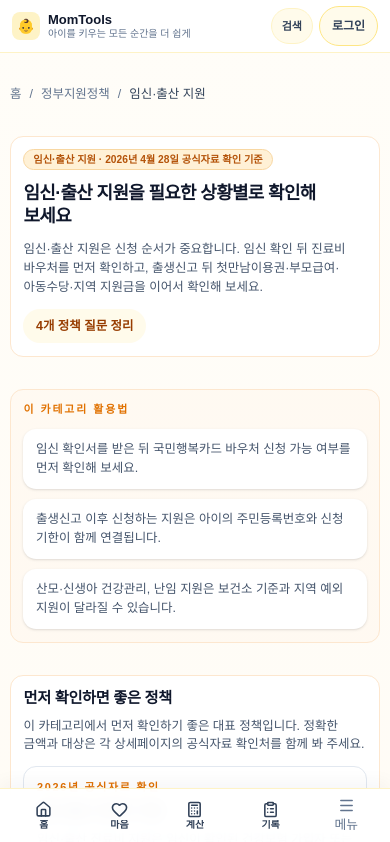
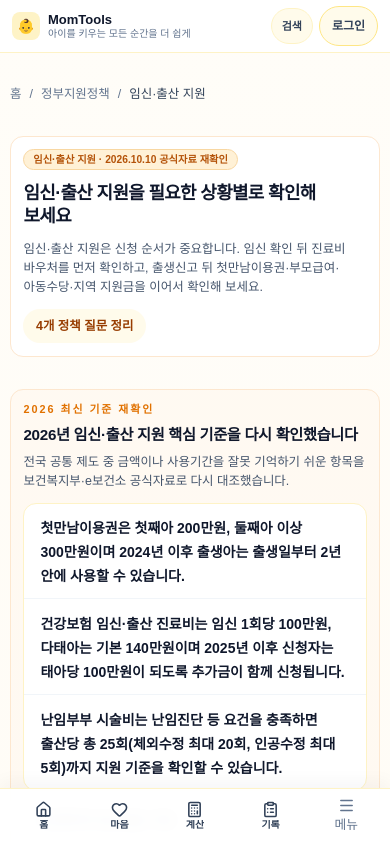
Before and after one commit to afternoonkim/momtools, a Next.js app: page /policy/pregnancy-birth in a window 390 px wide. Shown: the top 842 px of the page. Built offline with nearby package versions, Linux system fonts and the light colour scheme; no server answers.

Commit message:
content: recheck volatile 2026 policy and medical guidance

```diff
--- a/app/policy/[category]/page.tsx
+++ b/app/policy/[category]/page.tsx
@@ -14,6 +14,72 @@ import PolicyCategorySearch from "./PolicyCategorySearch";
 
 type Params = { category: string };
 
+type VerifiedUpdate = {
+  title: string;
+  lead: string;
+  facts: string[];
+  sources: { label: string; href: string }[];
+};
+
+const REVIEWED_AT = "2026-10-10";
+
+const verifiedUpdates: Partial<Record<GovernmentPolicyCategory, VerifiedUpdate>> = {
+  "pregnancy-birth": {
+    title: "2026년 임신·출산 지원 핵심 기준을 다시 확인했습니다",
+    lead: "전국 공통 제도 중 금액이나 사용기간을 잘못 기억하기 쉬운 항목을 보건복지부·e보건소 공식자료로 다시 대조했습니다.",
+    facts: [
+      "첫만남이용권은 첫째아 200만원, 둘째아 이상 300만원이며 2024년 이후 출생아는 출생일부터 2년 안에 사용할 수 있습니다.",
+      "건강보험 임신·출산 진료비는 임신 1회당 100만원, 다태아는 기본 140만원이며 2025년 이후 신청자는 태아당 100만원이 되도록 추가금이 함께 신청됩니다.",
+      "난임부부 시술비는 난임진단 등 요건을 충족하면 출산당 총 25회(체외수정 최대 20회, 인공수정 최대 5회)까지 지원 기준을 확인할 수 있습니다.",
+    ],
+    sources: [
+      { label: "보건복지부 임신·출산 지원", href: "https://www.mohw.go.kr/menu.es?mid=a10711020100" },
+      { label: "보건복지부 임신·출산 진료비", href: "https://www.mohw.go.kr/menu.es?mid=a10705020100" },
+      { label: "e보건소 난임부부 시술비", href: "https://e-health.go.kr/gh/caSrvcGud/selectMdclSupGudInfo.do?heBiz=PG00001&menuId=200009" },
+    ],
+  },
+  "childcare-benefit": {
+    title: "2026년 아동수당·부모급여 최신 기준을 다시 확인했습니다",
+    lead: "아이 나이와 거주지역에 따라 실제 지급액이 달라지는 전국 공통 지원을 보건복지부 최신 안내와 다시 대조했습니다.",
+    facts: [
+      "아동수당은 2026년 만 9세 미만 모든 아동이 대상이며 수도권 월 10만원, 비수도권 월 10.5만원이 기본입니다.",
+      "인구감소 우대지역은 월 11만원, 특별지역은 월 12만원이며 지역사랑상품권 추가지원이 적용되면 최대 월 13만원까지 달라질 수 있습니다.",
+      "부모급여는 0~11개월 월 100만원, 12~23개월 월 50만원 기준이며 어린이집 이용 시 보육료와 차액 지급 방식을 함께 확인해야 합니다.",
+    ],
+    sources: [
+      { label: "보건복지부 아동수당", href: "https://www.mohw.go.kr/menu.es?mid=a10711030100" },
+      { label: "보건복지부 부모급여", href: "https://www.mohw.go.kr/menu.es?mid=a10711030600" },
+    ],
+  },
+  "work-parenting": {
+    title: "2026년 휴가·육아휴직·단축근무 급여 기준을 다시 확인했습니다",
+    lead: "9월 18일부터 시행된 최신 상한액 고시와 고용24 안내를 함께 확인했습니다. 휴가 일수와 고용보험 급여는 서로 다른 기준이므로 구분해서 보세요.",
+    facts: [
+      "일반 육아휴직급여는 1~3개월 월 상한 250만원, 4~6개월 200만원, 7개월 이후 160만원 기준입니다.",
+      "육아기 근로시간 단축은 만 12세 이하 또는 초등학교 6학년 이하 자녀가 대상이며, 2026년부터 주당 최초 10시간분의 기준 상한이 250만원으로 올라갔습니다. 나머지 단축시간은 통상임금 80%, 기준 상한 160만원을 적용합니다.",
+      "배우자 출산휴가는 20일이고 출산일부터 120일 이내 사용 기준입니다. 2026년 9월 18일 시행 고시의 20일분 급여 상한은 1,684,210원입니다.",
+      "출산전후휴가 급여 상한은 최신 고시 기준 90일 660만원, 미숙아 100일 7,333,330원, 다태아 120일 880만원입니다.",
+    ],
+    sources: [
+      { label: "고용24 육아휴직급여", href: "https://m.work24.go.kr/cm/c/f/1100/selecSystInfo.do?currentPageNo=1&recordCountPerPage=10&systClId=SC00000251&systId=SI00000402" },
+      { label: "국가법령정보센터 출산전후휴가 급여등 상한액 고시", href: "https://www.law.go.kr/admRulSc.do?eventGubun=060103&menuId=5&query=%EC%B6%9C%EC%82%B0%EC%A0%84%ED%9B%84%ED%9C%B4%EA%B0%80%20%EA%B8%89%EC%97%AC%EB%93%B1%20%EC%83%81%ED%95%9C%EC%95%A1%20%EA%B3%A0%EC%8B%9C&subMenuId=45&tabMenuId=183" },
+    ],
+  },
+  "care-education": {
+    title: "2026년 아이돌봄서비스 요금·지원구간을 다시 확인했습니다",
+    lead: "아이돌봄서비스는 같은 시간 이용해도 소득유형과 서비스 종류에 따라 본인부담금이 달라집니다. 2026년 공식 안내의 요금과 정부지원 구간을 다시 대조했습니다.",
+    facts: [
+      "시간제 기본형 이용요금은 시간당 12,790원입니다.",
+      "정부지원 소득기준은 기준 중위소득 250% 이하인 라형까지 확대되어 소득구간별 지원비율이 달라집니다.",
+      "시간제 서비스는 생후 3개월 이상 만 12세 이하, 영아종일제는 생후 3개월 이상 만 36개월 이하가 기본 대상 연령입니다.",
+    ],
+    sources: [
+      { label: "아이돌봄서비스 공식 안내", href: "https://idolbom.go.kr/front/biz/srvcGuide" },
+      { label: "성평등가족부 아이돌봄 지원사업", href: "https://www.mogef.go.kr/sp/fam/sp_fam_f005.do" },
+    ],
+  },
+};
+
 export async function generateStaticParams() {
   return (Object.keys(governmentPolicyCategories) as GovernmentPolicyCategory[]).map((category) => ({ category }));
 }
@@ -23,10 +89,11 @@ export async function generateMetadata({ params }: { params: Promise<Params> }):
   if (!(category in governmentPolicyCategories)) return {};
   const typed = category as GovernmentPolicyCategory;
   const info = governmentPolicyCategories[typed];
+  const latest = verifiedUpdates[typed];
 
   return {
     title: `${info.label} | 2026 정부지원정책 정리 | MomTools`,
-    description: `${info.description} ${POLICY_VERIFIED_LABEL}으로 대상, 지원내용, 신청 전 확인할 점을 신청 전에 확인하기 쉽게 정리했습니다.`,
+    description: `${info.description} ${latest ? "2026년 10월 공식자료 재확인 기준" : POLICY_VERIFIED_LABEL}으로 대상, 지원내용, 신청 전 확인할 점을 정리했습니다.`,
     keywords: [info.label, "정부지원정책", "육아 지원금", "출산 지원금", ...getGovernmentPolicies(typed).flatMap((item) => item.keywords.slice(0, 2)).slice(0, 40)],
     alternates: { canonical: buildCanonical(`/policy/${typed}`) },
     openGraph: {
@@ -46,9 +113,9 @@ export default async function PolicyCategoryPage({ params }: { params: Promise<P
   const typed = category as GovernmentPolicyCategory;
   const info = governmentPolicyCategories[typed];
   const entries = getGovernmentPolicies(typed);
-  const isChildcareBenefit = typed === "childcare-benefit";
-  const categoryVerifiedAt = isChildcareBenefit ? "2026-10-10" : POLICY_VERIFIED_AT;
-  const categoryVerifiedLabel = isChildcareBenefit ? "2026.10.10 공식자료 확인" : POLICY_VERIFIED_LABEL;
+  const latest = verifiedUpdates[typed];
+  const categoryVerifiedAt = latest ? REVIEWED_AT : POLICY_VERIFIED_AT;
+  const categoryVerifiedLabel = latest ? "2026.10.10 공식자료 재확인" : POLICY_VERIFIED_LABEL;
   const featured = entries
     .filter((policy) => (policy.amountCards?.length ?? 0) > 0 || (policy.dataRows?.length ?? 0) > 0)
     .slice(0, 4);
@@ -116,47 +183,36 @@ export default async function PolicyCategoryPage({ params }: { params: Promise<P
         <ContentUpdateNote
           publishedOn={SITE_DATES.published}
           updatedOn={categoryVerifiedAt}
-          note={isChildcareBenefit
-            ? "2026년 아동수당 확대 기준을 보건복지부 공식자료로 다시 확인했습니다. 다른 정책은 각 상세페이지의 공식자료 확인일과 최신 안내를 함께 확인해 주세요."
+          note={latest
+            ? "변경 가능성이 큰 금액·대상·기간은 2026년 10월 10일 현재 공식자료로 재확인했습니다. 개별 신청 전에는 상세페이지의 공식자료와 담당 기관 안내를 최종 기준으로 확인해 주세요."
             : "정책 기준은 공식자료 확인일 기준으로 정리했습니다. 실제 신청 전에는 복지로, 정부24, 고용24, 주민센터, 보건소 등 공식 창구에서 최종 조건을 확인해 주세요."}
         />
 
-        {isChildcareBenefit ? (
+        {latest ? (
           <section className="mt-card-soft p-6 md:p-8">
-            <div className="text-xs font-semibold uppercase tracking-[0.18em] text-amber-600">2026 아동수당 최신 확인</div>
-            <h2 className="mt-title-md mt-3">만 9세 미만으로 확대됐고, 거주 지역에 따라 월 지급액이 달라집니다</h2>
-            <p className="mt-text-main mt-3">
-              보건복지부 최신 안내 기준으로 2026년 아동수당은 만 9세 미만 모든 아동이 대상입니다. 기본 지급액은 수도권 월 10만원이며, 비수도권과 인구감소지역은 추가 지원이 반영됩니다.
-            </p>
-            <div className="mt-5 grid gap-3 sm:grid-cols-2 xl:grid-cols-4">
-              <div className="rounded-2xl bg-white p-4 shadow-sm">
-                <div className="text-sm font-bold text-slate-800">수도권</div>
-                <div className="mt-2 text-xl font-extrabold text-slate-900">월 10만원</div>
-              </div>
-              <div className="rounded-2xl bg-white p-4 shadow-sm">
-                <div className="text-sm font-bold text-slate-800">비수도권</div>
-                <div className="mt-2 text-xl font-extrabold text-slate-900">월 10.5만원</div>
-              </div>
-              <div className="rounded-2xl bg-white p-4 shadow-sm">
-                <div className="text-sm font-bold text-slate-800">인구감소 우대지역</div>
-                <div className="mt-2 text-xl font-extrabold text-slate-900">월 11만원</div>
-              </div>
-              <div className="rounded-2xl bg-white p-4 shadow-sm">
-                <div className="text-sm font-bold text-slate-800">인구감소 특별지역</div>
-                <div className="mt-2 text-xl font-extrabold text-slate-900">월 12만원</div>
-              </div>
+            <div className="text-xs font-semibold uppercase tracking-[0.18em] text-amber-600">2026 최신 기준 재확인</div>
+            <h2 className="mt-title-md mt-3">{latest.title}</h2>
+            <p className="mt-text-main mt-3">{latest.lead}</p>
+            <ul className="mt-result-list mt-5">
+              {latest.facts.map((fact) => (
+                <li key={fact} className="mt-result-list-item">
+                  <span className="mt-result-value">{fact}</span>
+                </li>
+              ))}
+            </ul>
+            <div className="mt-5 flex flex-wrap gap-3">
+              {latest.sources.map((source) => (
+                <a
+                  key={source.href}
+                  href={source.href}
+                  target="_blank"
+                  rel="noopener noreferrer"
+                  className="inline-flex rounded-full border border-amber-200 bg-white px-4 py-2 text-sm font-semibold text-amber-700 hover:border-amber-300"
+                >
+                  {source.label}
+                </a>
+              ))}
             </div>
-            <p className="mt-4 text-sm leading-7 text-slate-600">
-              인구감소지역에서 지역사랑상품권으로 지급하는 경우 월 1만원 상당이 추가될 수 있어 최대 월 13만원까지 받을 수 있습니다. 실제 지급 방식과 지역 구분은 거주지 기준 안내를 최종 확인해 주세요.
-            </p>
-            <a
-              href="https://www.mohw.go.kr/menu.es?mid=a10711030100"
-              target="_blank"
-              rel="noopener noreferrer"
-              className="mt-4 inline-flex font-semibold text-amber-700 hover:text-amber-800"
-            >
-              보건복지부 아동수당 최신 기준 확인하기
-            </a>
           </section>
         ) : null}
 
--- a/lib/content-meta.ts
+++ b/lib/content-meta.ts
@@ -20,10 +20,10 @@ export const PAGE_DATES = {
   "/en/cal/weaning-start": { published: "2026-04-10", updated: "2026-04-10" },
   "/en/cal/growth-percentile": { published: "2026-04-10", updated: "2026-04-10" },
   "/family-health-qna": { published: "2026-04-27", updated: "2026-04-27" },
-  "/policy/pregnancy-birth": { published: "2026-04-28", updated: "2026-04-28" },
+  "/policy/pregnancy-birth": { published: "2026-04-28", updated: "2026-10-10" },
   "/policy/childcare-benefit": { published: "2026-04-28", updated: "2026-10-10" },
-  "/policy/work-parenting": { published: "2026-04-28", updated: "2026-04-28" },
-  "/policy/care-education": { published: "2026-04-28", updated: "2026-04-28" },
+  "/policy/work-parenting": { published: "2026-04-28", updated: "2026-10-10" },
+  "/policy/care-education": { published: "2026-04-28", updated: "2026-10-10" },
   "/policy/medical-health": { published: "2026-04-28", updated: "2026-04-28" },
   "/policy/local-check": { published: "2026-04-28", updated: "2026-04-28" },
   "/tools/birth-support-calculator": { published: "2026-04-28", updated: "2026-04-28" },
```
Also changed, not shown: app/moonlight-hospitals/page.tsx (+39 -12 lines).
